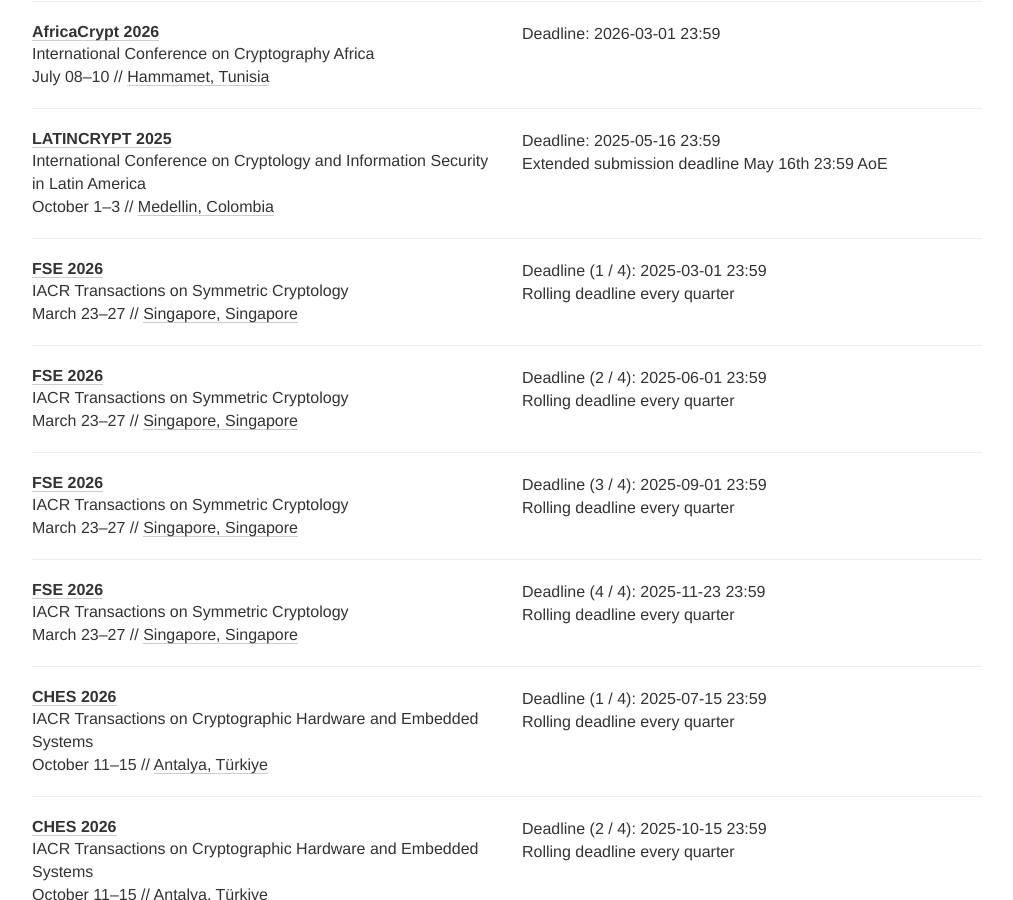
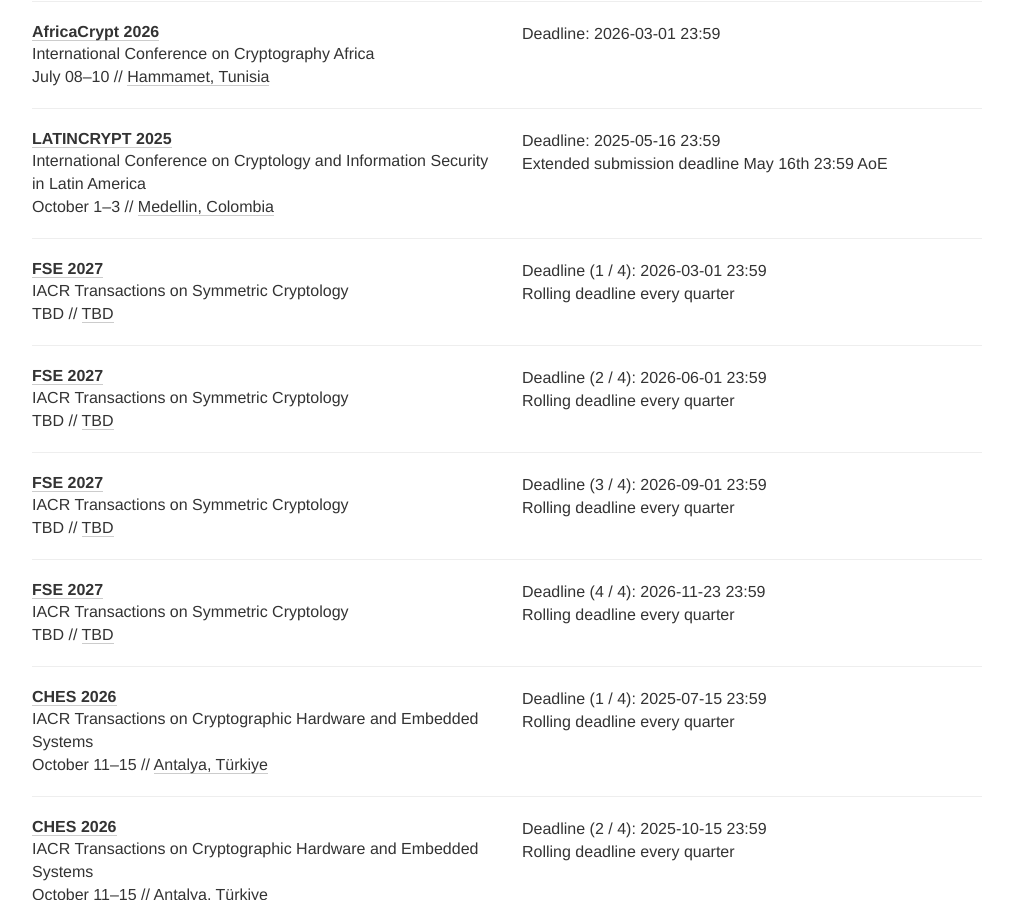
Before and after one commit to sec-deadlines/sec-deadlines.github.io, a Jekyll site: the page built from index.html, in a window 1280 px wide and 900 px high, scrolled down 7244 px. Shown: the whole window, without its empty margins (133-1146 px from the left). Built offline with Jekyll 4.4.1, drawn with Linux system fonts in a browser that asks for light colours; nearby versions of some CDN libraries; comment, search, counter and statistics services are not loaded.

Commit message:
Updated FSE'27 for rolling deadline
Updated FSE'27 for rolling deadline

```diff
--- a/_data/conferences.yml
+++ b/_data/conferences.yml
@@ -463,7 +463,7 @@
 
 - name: FSE
   description: IACR Transactions on Symmetric Cryptology
-  year: 2026
+  year: 2027
   link: https://tosc.iacr.org/
   deadline:
     - "%Y-03-01 23:59"
@@ -471,8 +471,8 @@
     - "%Y-09-01 23:59"
     - "%Y-11-23 23:59"
   comment: Rolling deadline every quarter
-  date: March 23-27
-  place: Singapore, Singapore
+  date: TBD
+  place: TBD
   tags: [CRYPTO, CONF]
 
 - name: CHES
```
